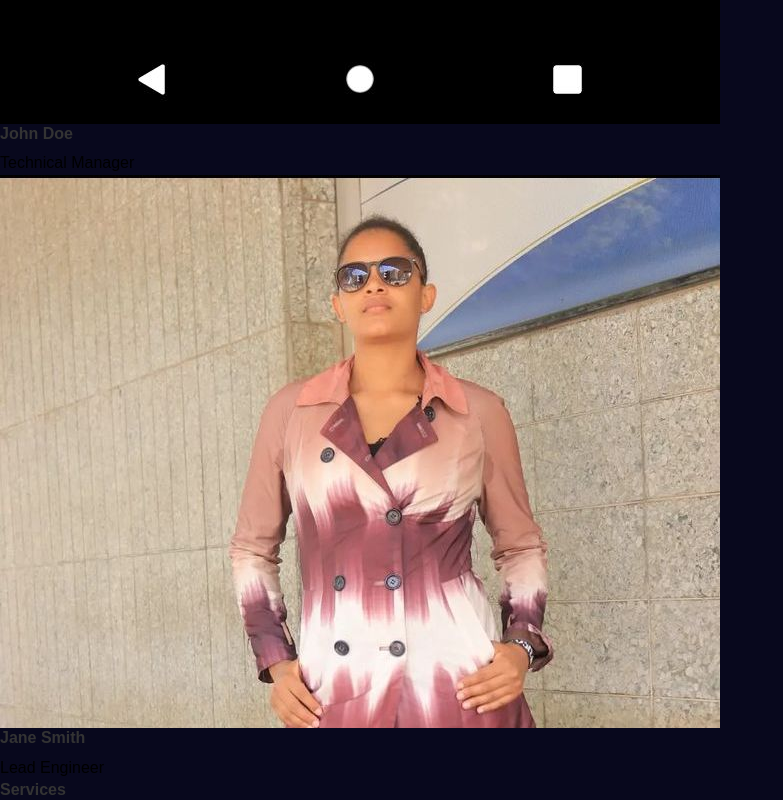
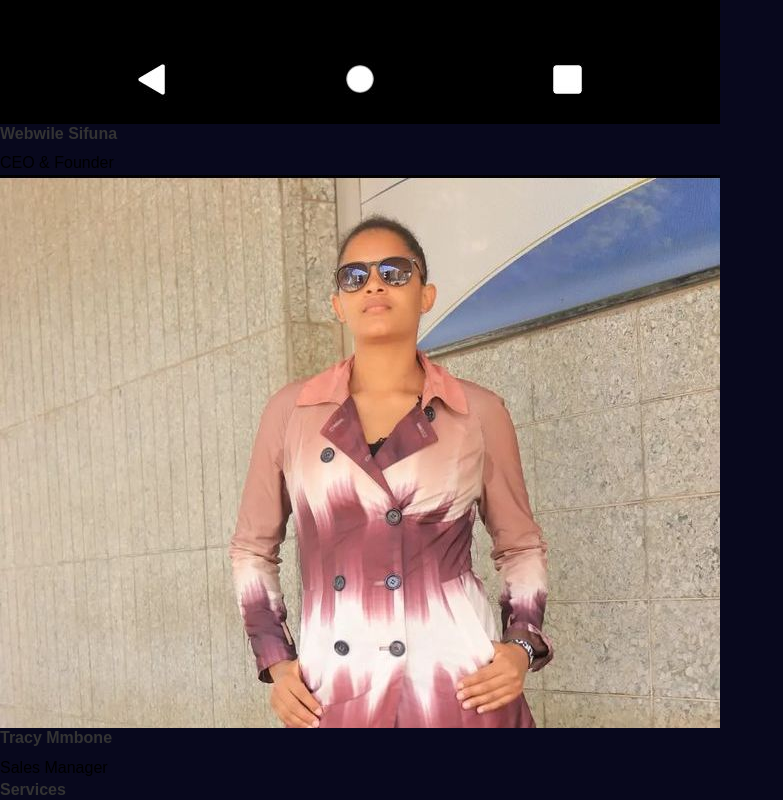
Before and after one commit to geogrey12muiruri/sanho_parts, a React (Vite) app: page /about in a window 1280 px wide. Shown: the part 3140-3940 px from the top of the page, without its empty margins (0-783 px from the left). Built offline with nearby package versions, Linux system fonts and the light colour scheme.

Commit message:
minor changes

```diff
--- a/src/components/about/About.jsx
+++ b/src/components/about/About.jsx
@@ -6,13 +6,13 @@ import Machines from '../machines/Machines';
 const TechnicalTeam = () => {
   const teamMembers = [
     {
-      name: 'John Doe',
-      role: 'Technical Manager',
+      name: 'Webwile Sifuna',
+      role: 'CEO & Founder',
       image: johnDoeImage,
     },
     {
-      name: 'Jane Smith',
-      role: 'Lead Engineer',
+      name: 'Tracy Mmbone',
+      role: 'Sales Manager',
       image: janeSmithImage,
     },
   ];
```
